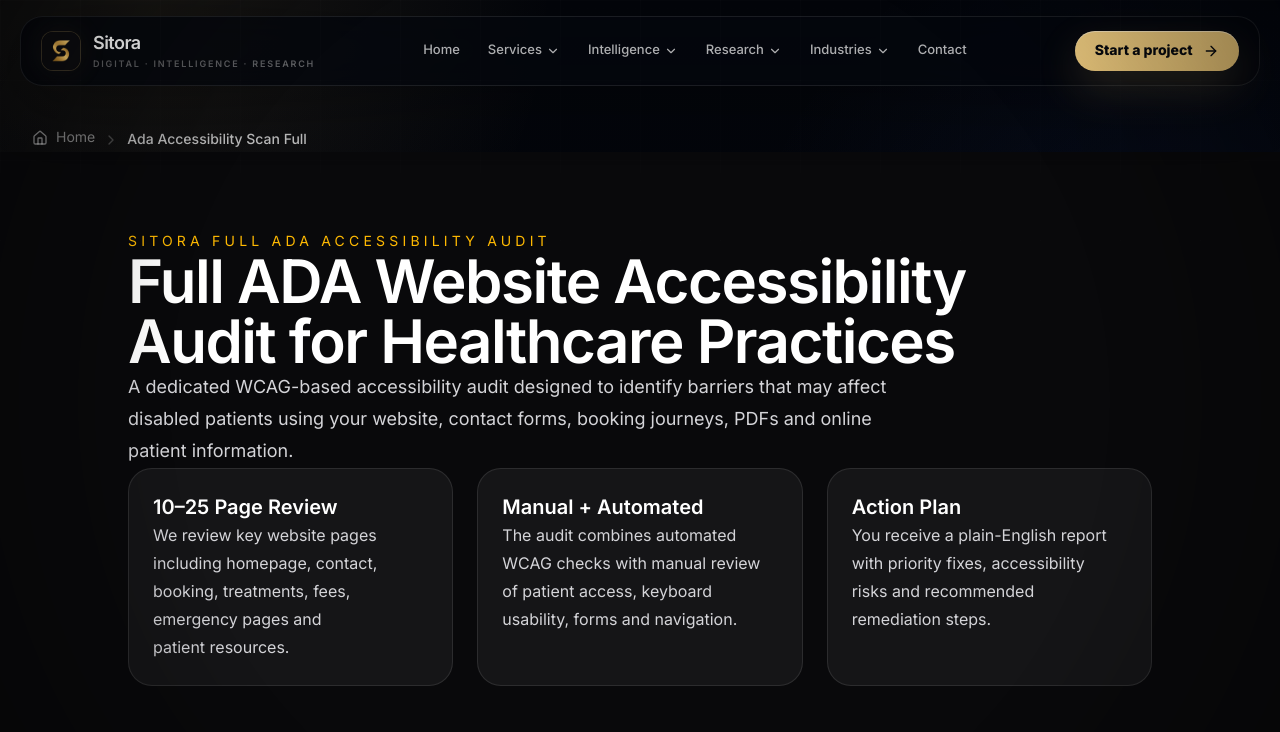
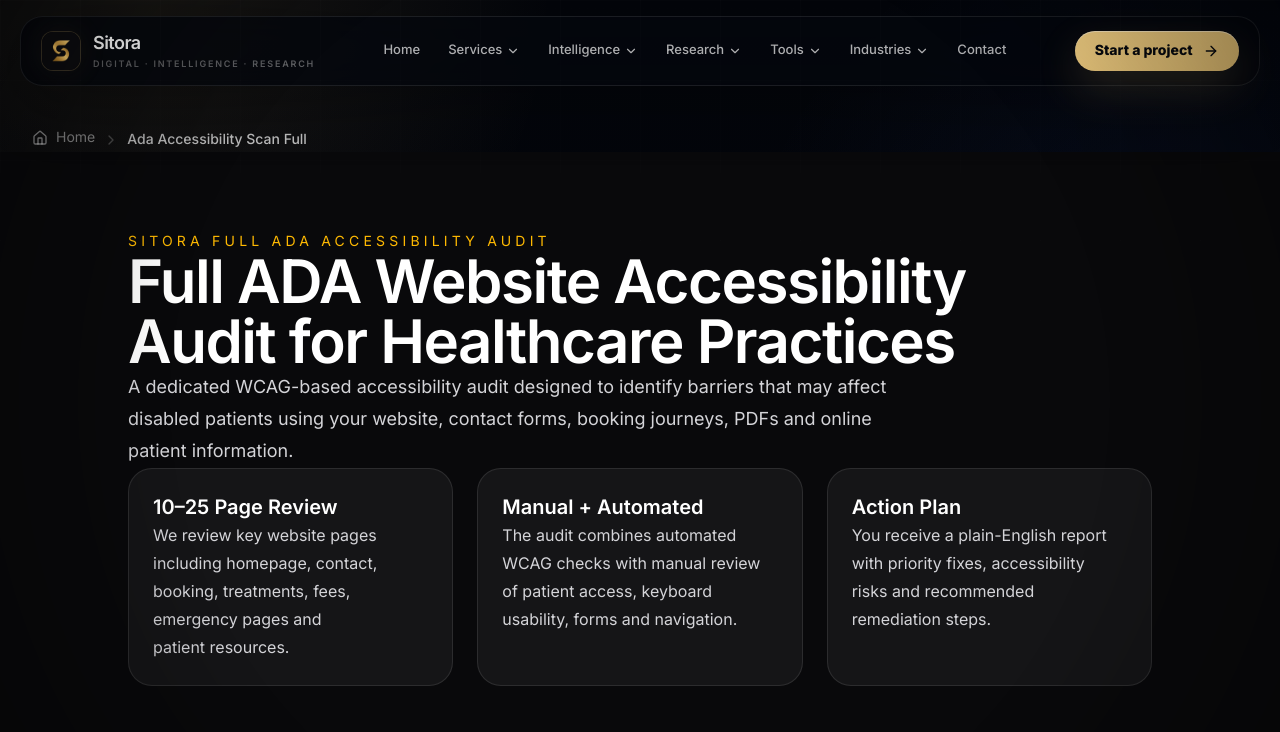
Before and after one commit to Nylon1/SitoraBrandingagency, a Next.js app: page /ada-accessibility-scan-full in a window 1280 px wide. Shown: the top 732 px of the page. Built offline with nearby package versions, Linux system fonts and the light colour scheme; a web font is replaced by a local one.

Commit message:
Restore free tools menu in site navigation

```diff
--- a/components/SiteHeader.tsx
+++ b/components/SiteHeader.tsx
@@ -38,6 +38,15 @@ const navItems = [
       { label: "Saudi Dental Software 2026", href: "/research/saudi-dental-software-landscape-2026" },
       { label: "AI as the NHS Front Door", href: "/research/ai-as-the-nhs-front-door" },
       { label: "Research Methodology", href: "/research/methodology" },
+    ],
+  },
+  {
+    label: "Tools",
+    href: "/tools",
+    children: [
+      { label: "QR Code Generator", href: "/tools/qr-code-generator" },
+      { label: "LinkedIn Coach (HumanSignal)", href: "/tools/human-signal" },
+      { label: "Healthcare Post Ideas", href: "/tools/healthcare-post-ideas" },
     ],
   },
   {
```
